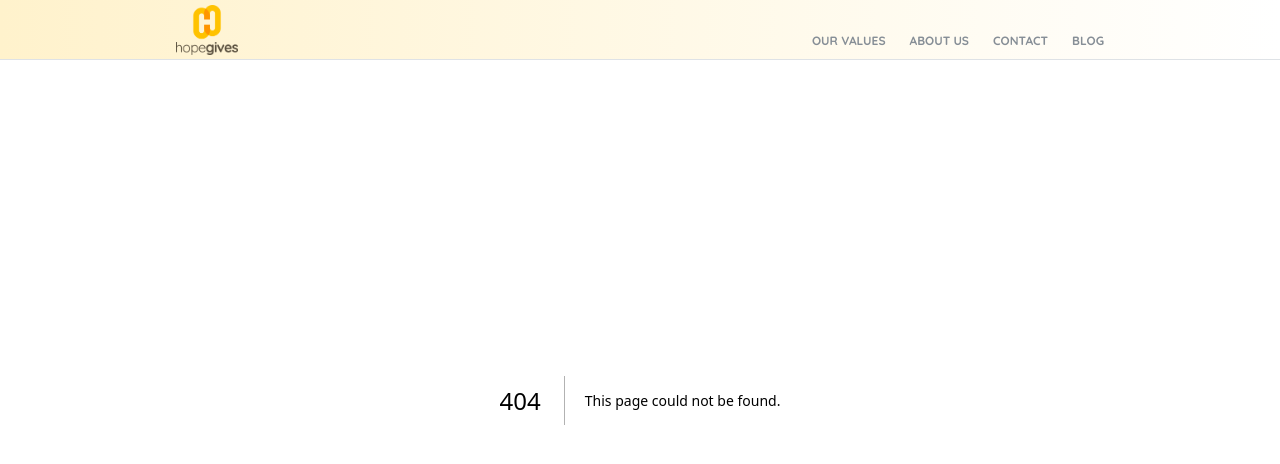
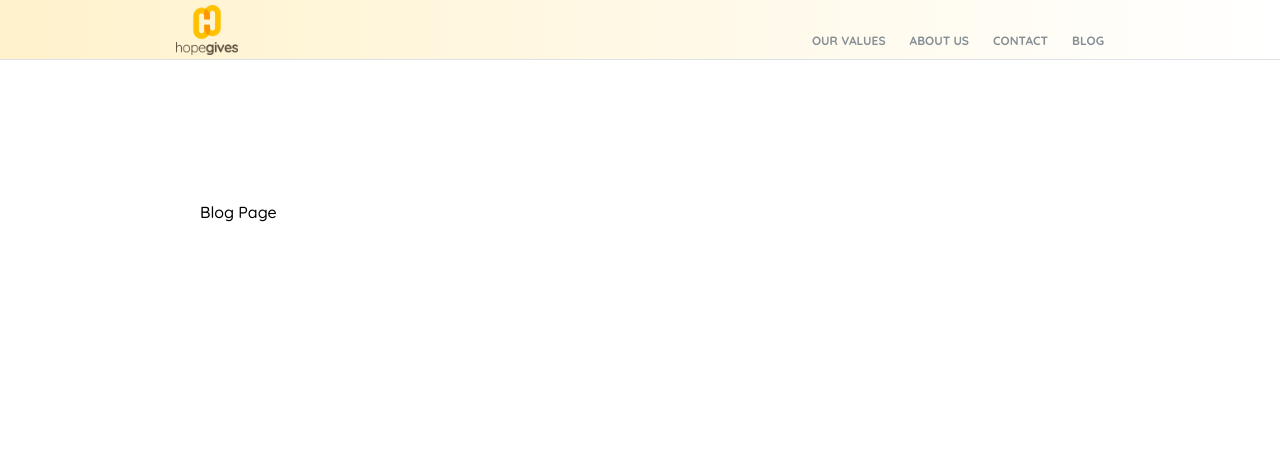
Before and after one commit to jwenger100/hope-gives, a Next.js app: page /blog in a window 1280 px wide. Before the commit this address had no page. Shown: the top 464 px of the page. Built offline with nearby package versions, Linux system fonts and the light colour scheme.

Commit message:
Change about to blog

```diff
--- /dev/null
+++ b/src/app/blog/page.tsx
@@ -0,0 +1,9 @@
+import React from "react";
+
+const Blog = () => {
+  return (
+    <div style={{ marginTop: "200px", marginLeft: "200px" }}>Blog Page</div>
+  );
+};
+
+export default Blog;
```
Also changed, not shown: src/app/about/page.tsx (deleted, +0 -7 lines).
